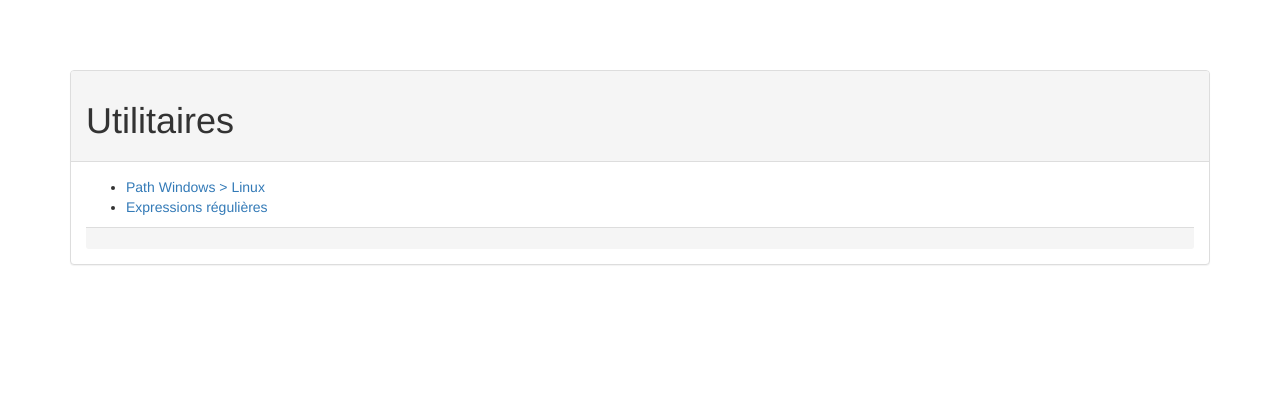
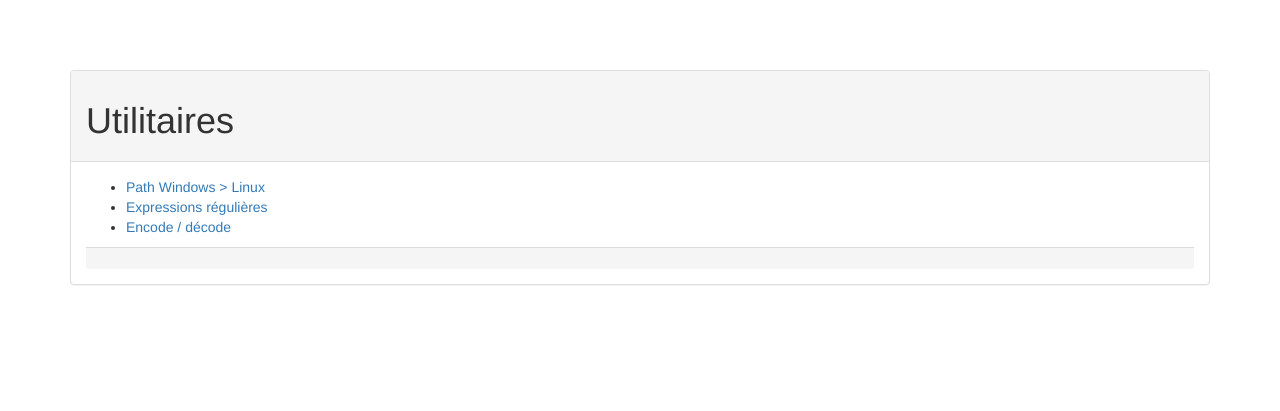
Before and after one commit to ChristopheBrun/hypothese_v4, a Yii app: template views/utilitaires/pages/index.php in a window 1280 px wide. Shown: the top 411 px of the page. Run offline with PHP 8.4 and a stand-in for Yii, Linux system fonts and the light colour scheme; the template is opened without the code that fills it, so the values that code supplies are empty; some libraries are stand-ins or nearby versions.

Commit message:
encode-decode : ajout du lien dans utilitaires/index

```diff
--- a/views/utilitaires/pages/index.php
+++ b/views/utilitaires/pages/index.php
@@ -24,6 +24,7 @@ Yii::$app->addKeywordsMetaTag('utilitaires');
                 <ul>
                     <li><?= Html::a('Path Windows > Linux', ['/utilitaires/path-windows']) ?></li>
                     <li><?= Html::a('Expressions régulières', ['/utilitaires/regex']) ?></li>
+                    <li><?= Html::a('Encode / décode', ['/utilitaires/encode-decode']) ?></li>
                 </ul>
             </div>
 
```
